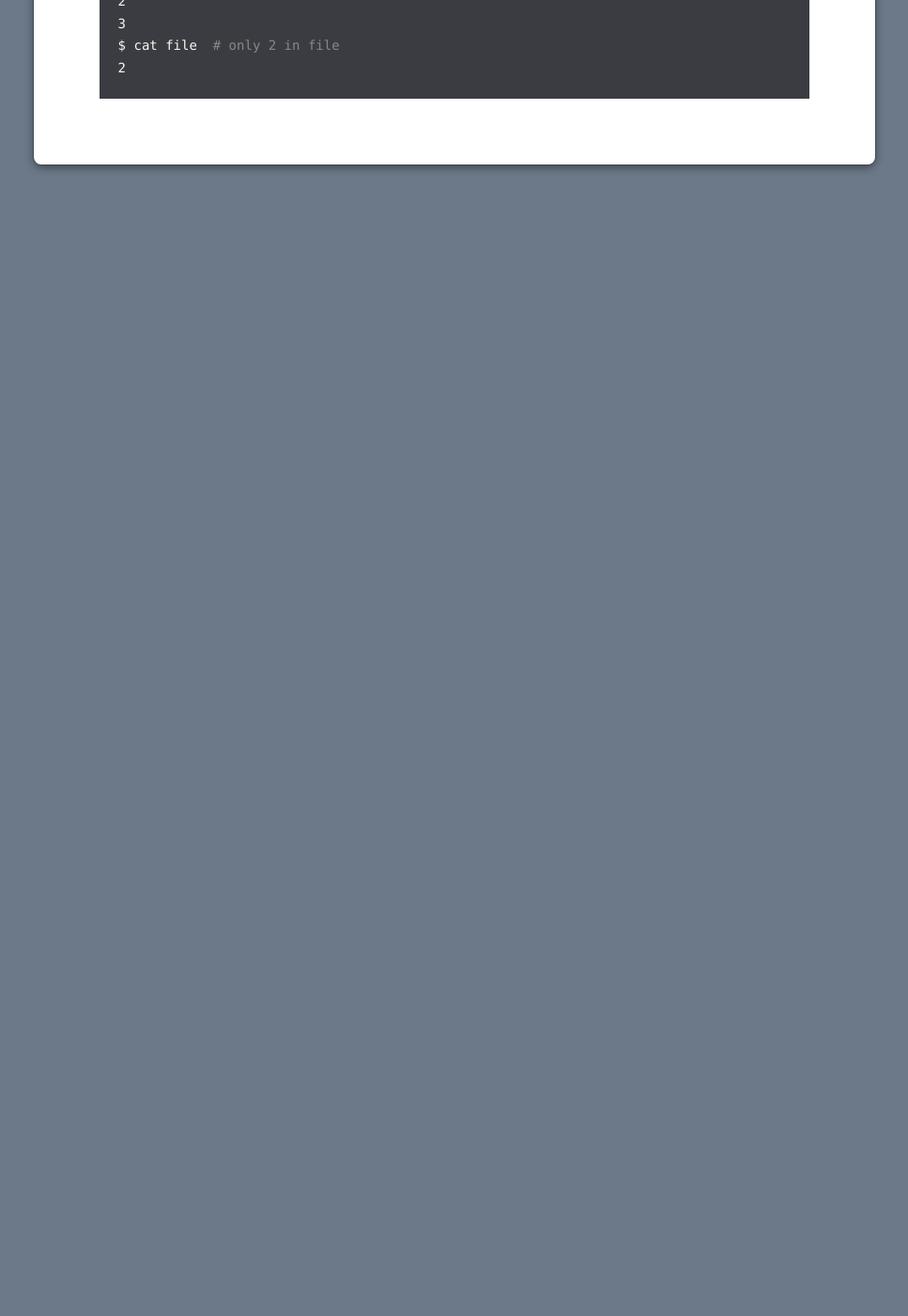
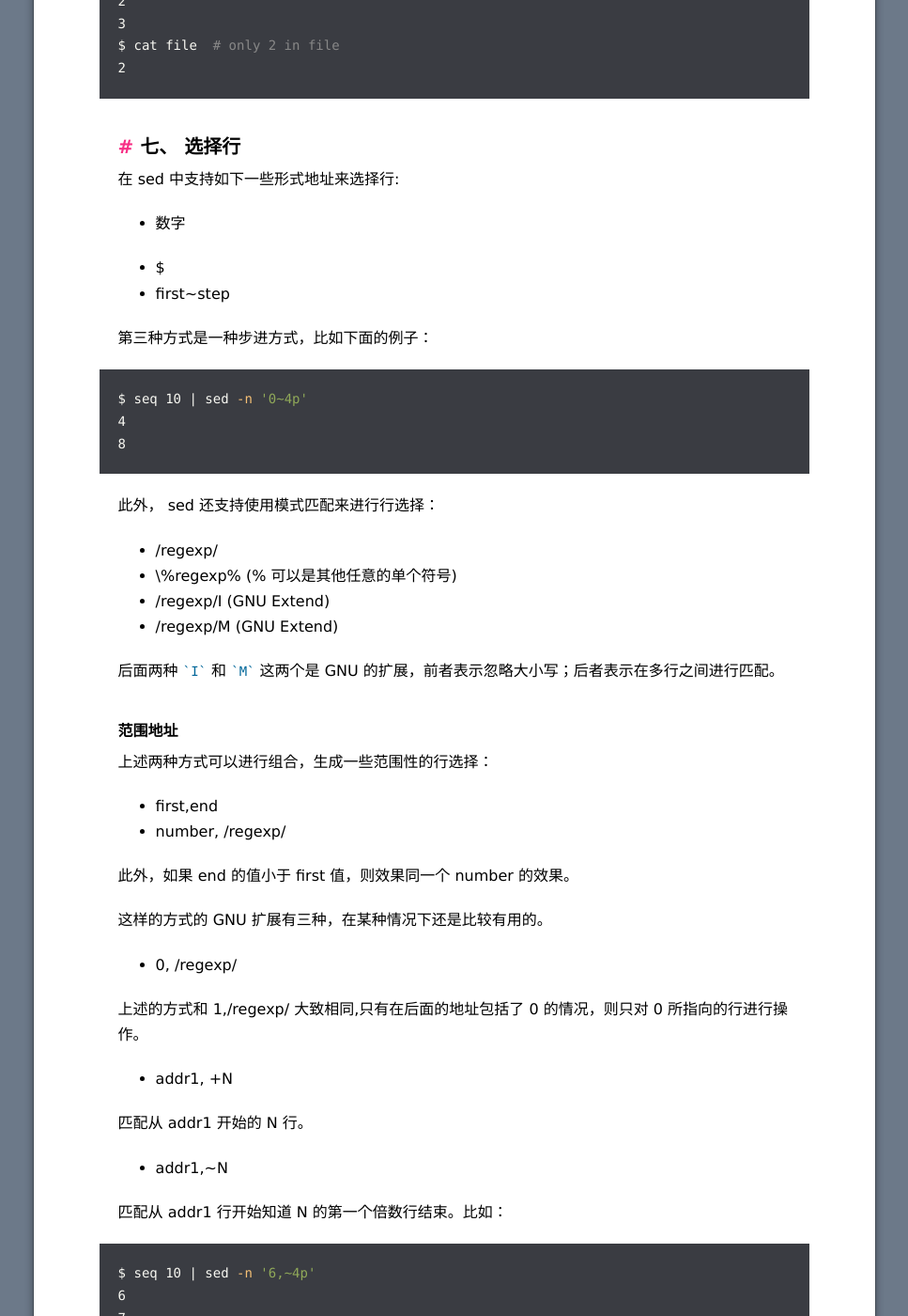
Before and after one commit to JesseEisen/JesseEisen.github.io, a Jekyll site: the page built from _posts/2018-05-27-sed-work.md, in a window 1280 px wide and 1400 px high, scrolled down 4835 px. Shown: the whole window at 94% size, without its empty margins (156-1123 px from the left). Built offline with Jekyll 4.4.1, drawn with Linux system fonts in a browser that asks for light colours; before the commit the page ends 5060 px from its top, so only the background shows below that; some of the changed text lies outside the part shown.

Commit message:
add more content for sed

````diff
--- a/_posts/2018-05-27-sed-work.md
+++ b/_posts/2018-05-27-sed-work.md
@@ -79,11 +79,11 @@ sed '/^foo/q42' input.txt
 
 s 命令包含很多的 flags，有一些比较实用的：
 
-|  flag       |  解释         |
-|:-------------|:------------------|
-| g | 替换所有匹配到的内容 |
-| number | 只替换第 n 个匹配, 匹配从 0th 开始计数|
-| p | 如果替换成功，打印出替换后的结果|
+| flag   | 解释                       |
+| :----- | :----------------------- |
+| g      | 替换所有匹配到的内容               |
+| number | 只替换第 n 个匹配, 匹配从 0th 开始计数 |
+| p      | 如果替换成功，打印出替换后的结果         |
 
 
 ### 五、一些常用的命令
@@ -189,3 +189,80 @@ $ seq 3 | sed '2w./file'
 $ cat file  # only 2 in file
 2
 ```
+
+### 七、 选择行
+
+在 sed 中支持如下一些形式地址来选择行:
+
++ 数字
+
+
++ $
++ first~step
+
+第三种方式是一种步进方式，比如下面的例子：
+
+```shell
+$ seq 10 | sed -n '0~4p'
+4
+8
+```
+
+此外， sed 还支持使用模式匹配来进行行选择：
+
++ /regexp/
++ \%regexp%   (% 可以是其他任意的单个符号)
++ /regexp/I  (GNU Extend)
++ /regexp/M (GNU Extend)
+
+后面两种 `I` 和 `M`  这两个是 GNU 的扩展，前者表示忽略大小写；后者表示在多行之间进行匹配。
+
+####  范围地址
+
+上述两种方式可以进行组合，生成一些范围性的行选择：
+
++ first,end
++ number, /regexp/
+
+
+此外，如果 end 的值小于 first 值，则效果同一个 number 的效果。
+
+这样的方式的 GNU 扩展有三种，在某种情况下还是比较有用的。
+
++ 0, /regexp/
+
+上述的方式和 1,/regexp/ 大致相同,只有在后面的地址包括了 0 的情况，则只对 0 所指向的行进行操作。
+
++ addr1, +N
+
+匹配从 addr1 开始的 N 行。
+
++ addr1,~N
+
+匹配从 addr1 行开始知道 N 的第一个倍数行结束。比如：
+
+```shell
+$ seq 10 | sed -n '6,~4p'
+6
+7
+8
+```
+
+匹配到 8(4 的第一个倍数)。
+
+### 8、 正则表达式匹配
+
+   sed 默认使用的是 BRE， 可以使用 `-E` 选项来打开 ERE。其中最主要的是区别是 BRE 中 `+` ,`?`,`()`,`{}` 和 `|` 都是正常的符号，没有特殊的含义，而在 BRE 中这些都是作为元字符出现。
+
+下面的一个例子可以简单的说明：
+
+```shell
+$ echo 'a+b=c' | sed -n '/a+b/p'
+a+b=4
+$ echo 'a+b=c' | sed -E -n '/a\+b/p'
+a+4
+```
+
+可以看出想要匹配到`+` ,在 ERE 中需要转义。
+
+**a. BRE 基本语法**
````
Also changed, not shown: other parts of _posts/2018-05-27-sed-work.md (+1 -1 lines), _posts/graphviz-dot.md (+14 -0 lines).
